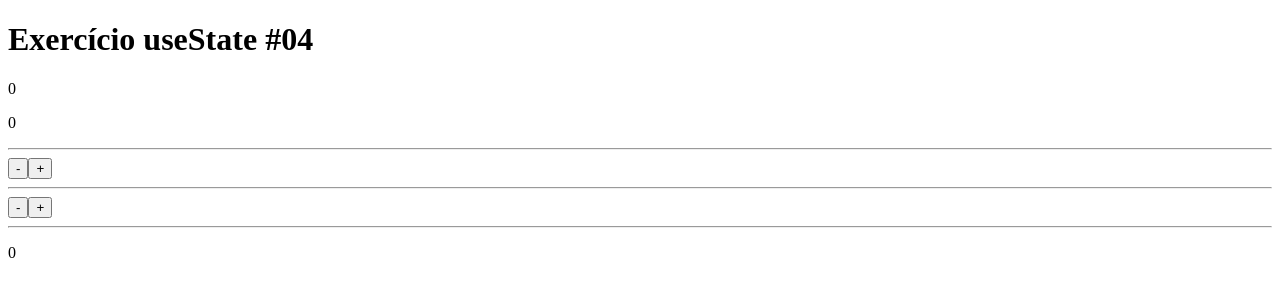
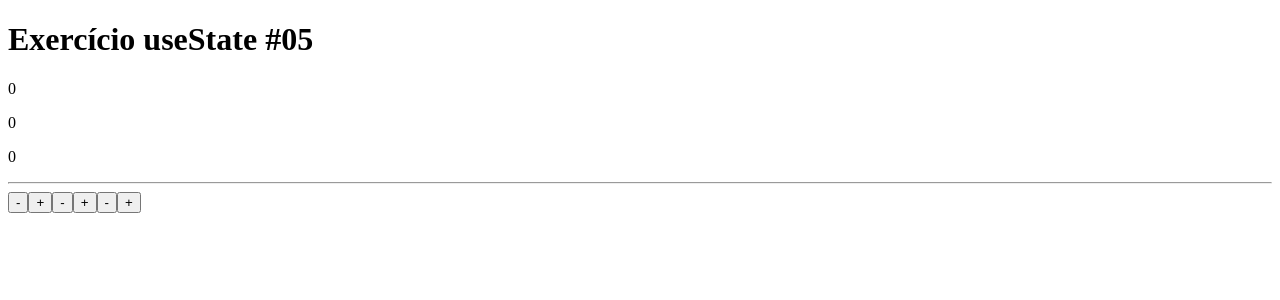
Before and after one commit to programadorcego/exercicios-react, a React (Vite) app: page / in a window 1280 px wide. Shown: the top 300 px of the page. Built offline with nearby package versions, Linux system fonts and the light colour scheme.

Commit message:
Exercício 05

```diff
--- a/src/App.tsx
+++ b/src/App.tsx
@@ -4,7 +4,7 @@ import ComponentePai from "./Components/ComponentePai";
 const App: FC<{}> = () => {
 	return (
 		<>
-			<h1>Exercício useState #04</h1>
+			<h1>Exercício useState #05</h1>
 
 			<ComponentePai />
 		</>
--- a/src/Components/ComponenteFilho.tsx
+++ b/src/Components/ComponenteFilho.tsx
@@ -2,14 +2,15 @@ import {FC} from "react";
 
 interface ComponenteFilhoProps {
 	funcao: Function;
+	index: number;
 	unidade: number;
 }
 
-const ComponenteFilho: FC<ComponenteFilhoProps> = ({funcao, unidade}) => {
+const ComponenteFilho: FC<ComponenteFilhoProps> = ({funcao, index, unidade}) => {
 	return (
 		<>
-			<button onClick={() => funcao(-unidade)}>-</button>
-			<button onClick={() => funcao(unidade)}>+</button>
+			<button onClick={() => funcao(index, -unidade)}>-</button>
+			<button onClick={() => funcao(index, unidade)}>+</button>
 		</>
 	);
 };
--- a/src/Components/ComponentePai.tsx
+++ b/src/Components/ComponentePai.tsx
@@ -2,34 +2,26 @@ import {FC, useState} from "react";
 import ComponenteFilho from "./ComponenteFilho";
 
 const ComponentePai: FC<{}> = () => {
-	const [valor1, setValor1] = useState<number>(() => 0);
-	const [valor2, setValor2] = useState<number>(() => 0);
+	const [valor, setValor] = useState<number[]>(() => [0, 0, 0]);
 
-	function atualizar1(unidade: number): void
+	function atualizar(index: number, unidade: number): void
 	{
-		setValor1(valor_antigo => valor_antigo + unidade);
-	}
-
-	function atualizar2(unidade: number): void
-	{
-		setValor2(valor_antigo => valor_antigo + unidade);
+		let novo_valor = valor;
+		novo_valor[index] += unidade;
+		setValor(() => [...novo_valor]);
 	}
 
 	return (
 		<>
-			<p>{valor1}</p>
-			<p>{valor2}</p>
+			<p>{valor[0]}</p>
+			<p>{valor[1]}</p>
+			<p>{valor[2]}</p>
 
 			<hr/>
 
-			<ComponenteFilho funcao={atualizar1} unidade={5} />
-			<hr/>
-
-			<ComponenteFilho funcao={atualizar2} unidade={10} />
-
-			<hr />
-
-			<p>{valor1 + valor2}</p>
+			<ComponenteFilho funcao={atualizar} index={0} unidade={1} />
+			<ComponenteFilho funcao={atualizar} index={1} unidade={1} />
+			<ComponenteFilho funcao={atualizar} index={2} unidade={1} />
 		</>
 	);
 };
```
